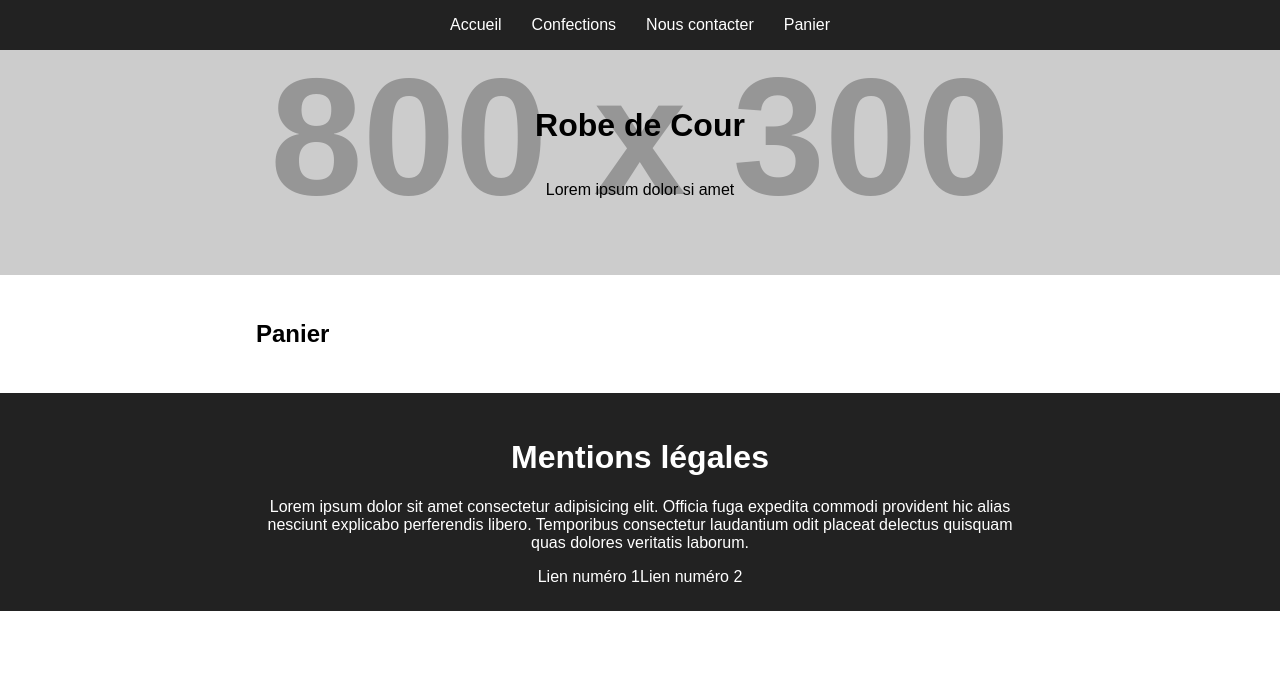
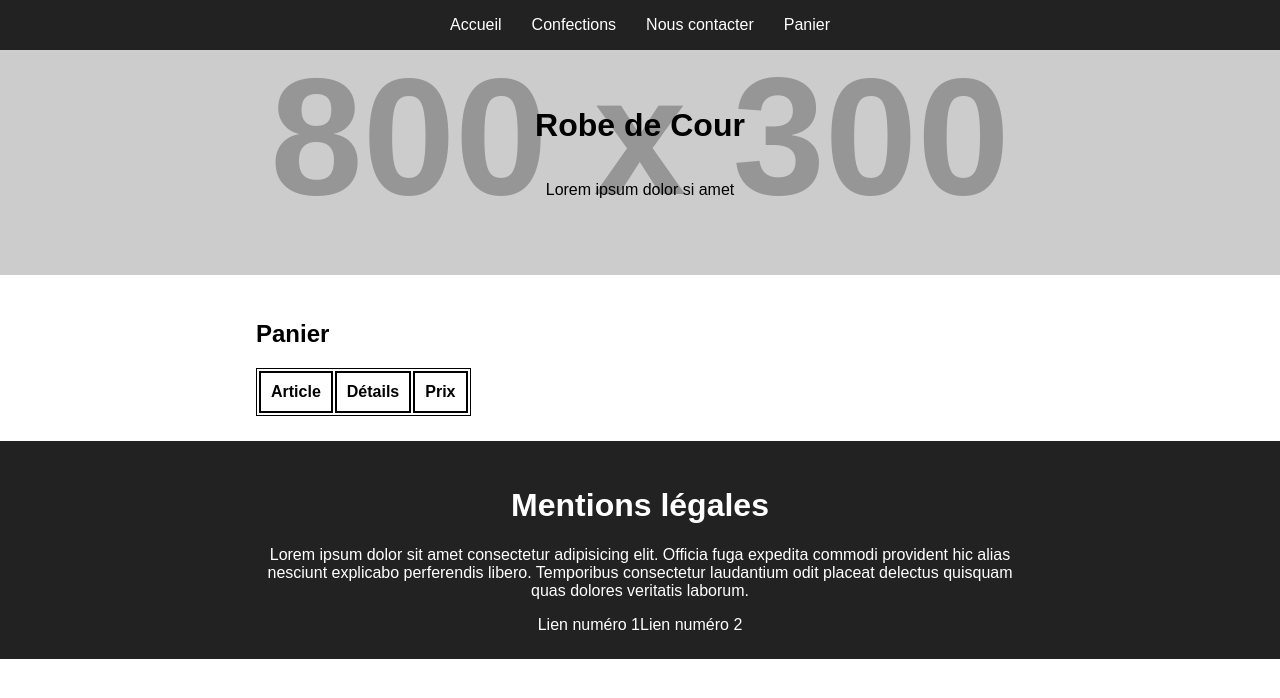
Before and after one commit to Ghatos-labs/robe-de-cour-site, a React (Vite) app: page /panier in a window 1280 px wide. Shown: the top 698 px of the page. Built offline with nearby package versions, Linux system fonts and the light colour scheme.

Commit message:
worked a bit on cart system

```diff
--- a/src/components/panier.tsx
+++ b/src/components/panier.tsx
@@ -1,5 +1,5 @@
 import { useDispatch, useSelector } from "react-redux";
-import { increment, decrement, push } from "./cart";
+import data from "./confections-data.json";
 
 const showCartList = () => {
   //@ts-ignore
@@ -8,28 +8,32 @@ const showCartList = () => {
 
   for(let i = 0; i < count.length; i++)
   {
-      elementList.push
-      (
-          <p key={i}>{count[i]}</p>
-      );
+    const id = data.confectionPage.findIndex(Object => Object.id === count[i]);
+    elementList.push
+    (
+        <tr>
+          <th key={i}>{data.confectionPage[id].name}</th>
+          <th key={i}>{data.confectionPage[id].description}</th>
+          <th key={i}>dabloons!</th>
+        </tr>
+    );
   }
   return(elementList);
 }
 
 function Panier() {
-  //@ts-ignore
-  // const count = useSelector((state) => state.counter.count);
-  // const dispatch = useDispatch();
   return (
     <div className="content-container">
       <div>
         <h2>Panier</h2>
-        {/* <p>{count}</p>
-        <button onClick={() => dispatch(increment())}>+</button>
-        <button onClick={() => dispatch(decrement())}>-</button>
-        <br></br>
-        <button onClick={() => dispatch(push(["a", "b"]))}>Add element</button> */}
-        {showCartList()}
+        <table style={{border: "solid black 1px"}}>
+          <tr>
+            <th>Article</th>
+            <th>Détails</th>
+            <th>Prix</th>
+          </tr>
+          {showCartList()}
+        </table>
       </div>
     </div>
   )
--- a/src/style.css
+++ b/src/style.css
@@ -30,6 +30,12 @@ body
 {
   margin: 0 auto;
   overflow-x: hidden;
+}
+th
+{
+  border: 2px solid black;
+  text-align: left;
+  padding: 10px;
 }
 .global-btn-style
 {
```
Also changed, not shown: src/components/article.tsx (+0 -11 lines).
